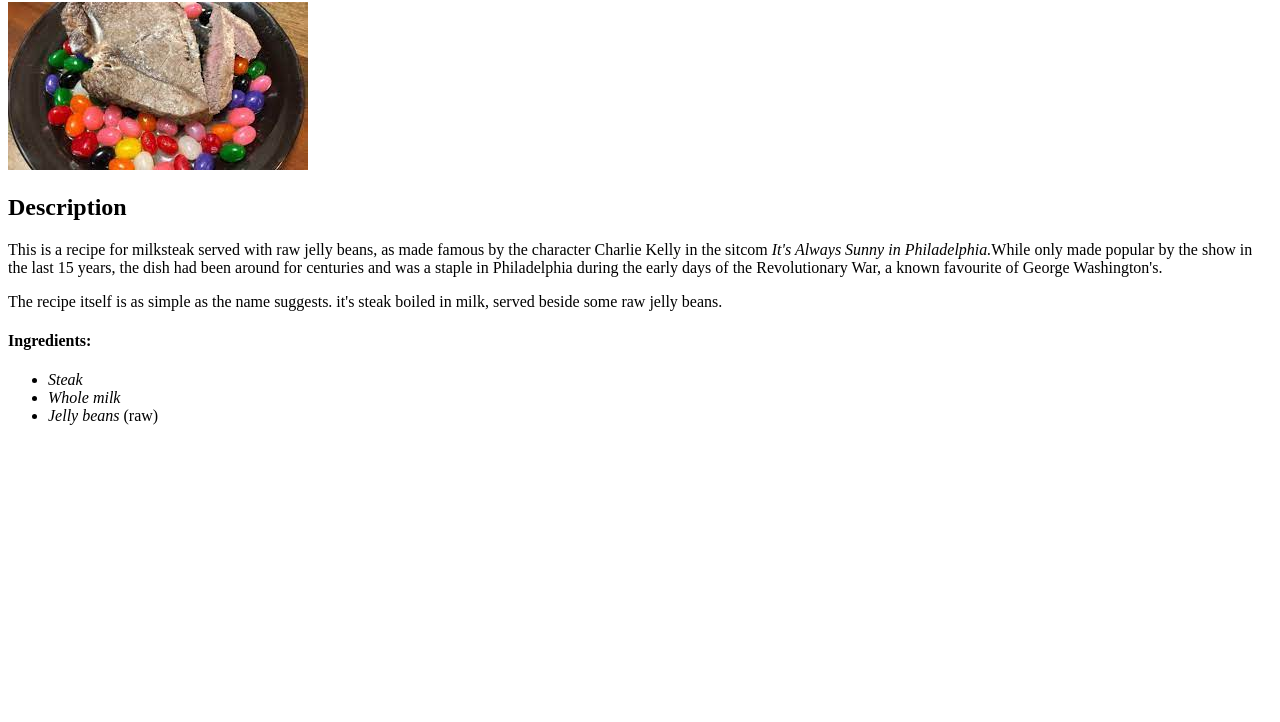
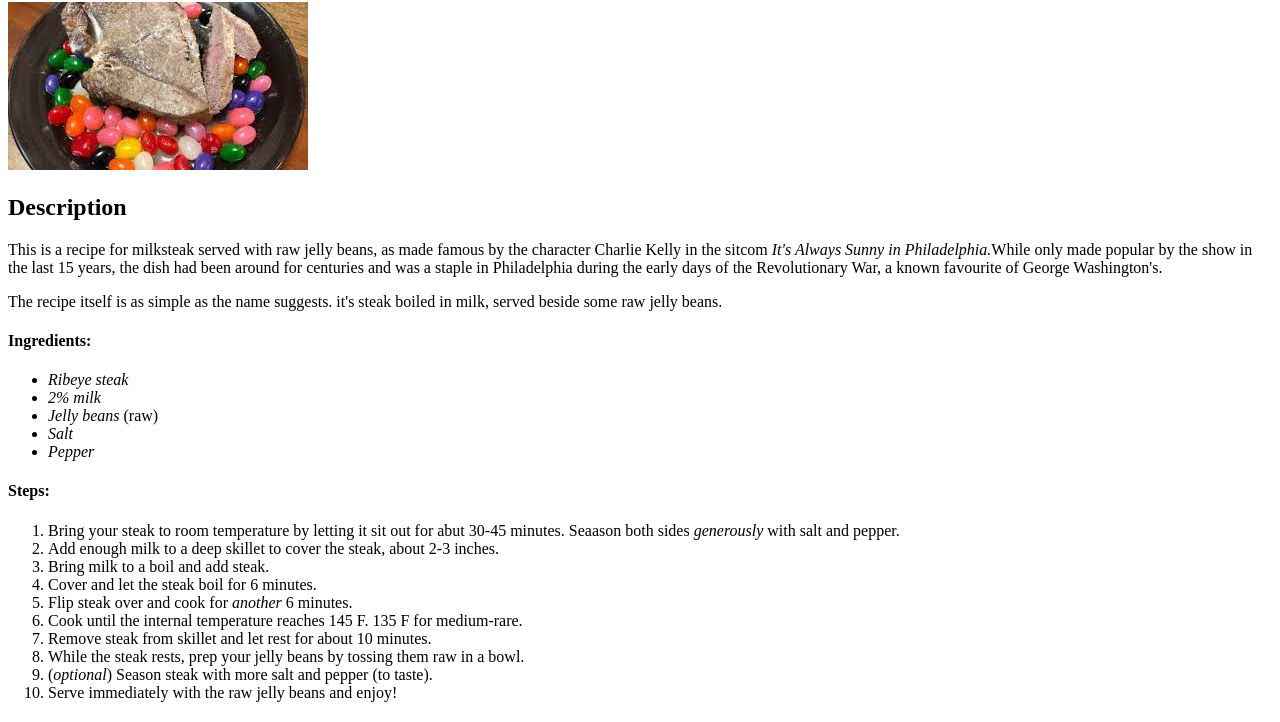
Before and after one commit to donkle-berg/odin-recipes, a plain HTML site: page recipes/milksteak.html in a window 1280 px wide. Shown: the part 78-800 px from the top of the page. Drawn offline with Linux system fonts and the light colour scheme.

Commit message:
Add steps to recipe and complete

```diff
--- a/recipes/milksteak.html
+++ b/recipes/milksteak.html
@@ -15,9 +15,25 @@
 
         <h4><strong>Ingredients:</strong></h4>
         <ul>
-            <li><em>Steak</em></li>
-            <li><em>Whole milk</em></li>
+            <li><em>Ribeye steak</em></li>
+            <li><em>2% milk</em></li>
             <li><em>Jelly beans</em> (raw)</li>
+            <li><em>Salt</em></li>
+            <li><em>Pepper</em></li>
         </ul>
+
+        <h4><strong>Steps:</strong></h4>
+        <ol>
+            <li>Bring your steak to room temperature by letting it sit out for abut 30-45 minutes. Seaason both sides <em>generously</em> with salt and pepper.</li>
+            <li>Add enough milk to a deep skillet to cover the steak, about 2-3 inches.</li>
+            <li>Bring milk to a boil and add steak.</li>
+            <li>Cover and let the steak boil for 6 minutes.</li>
+            <li>Flip steak over and cook for <em>another</em> 6 minutes.</li>
+            <li>Cook until the internal temperature reaches 145 F. 135 F for medium-rare.</li>
+            <li>Remove steak from skillet and let rest for about 10 minutes.</li>
+            <li>While the steak rests, prep your jelly beans by tossing them raw in a bowl.</li>
+            <li>(<em>optional</em>) Season steak with more salt and pepper (to taste).</li>
+            <li>Serve immediately with the raw jelly beans and enjoy!</li>
+        </ol>
 </body>
 </html>
```
